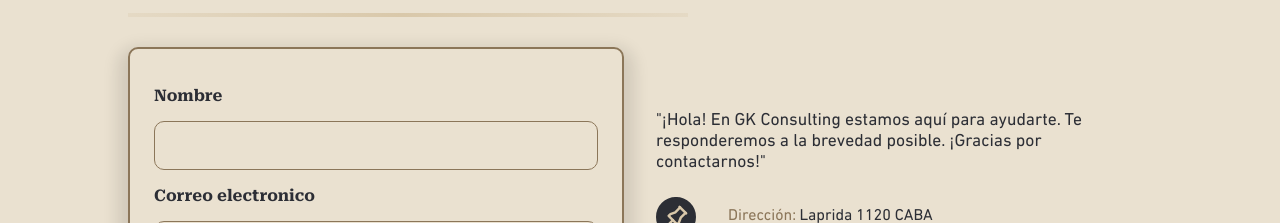
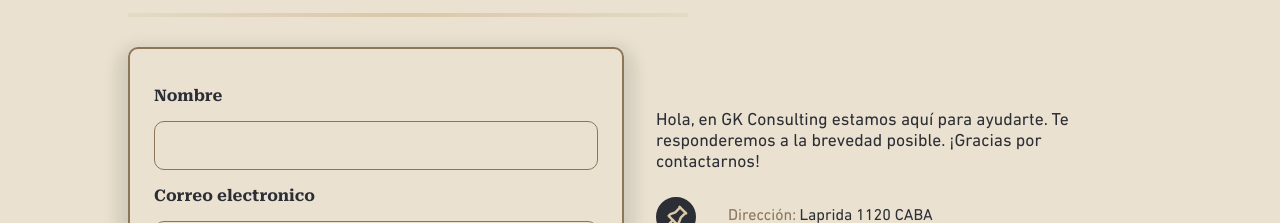
Before and after one commit to MatiasPinho/GkConsulting, a React (Vite) app: page / in a window 1280 px wide. Shown: the part 2735-2958 px from the top of the page. Built offline with nearby package versions, Linux system fonts and the light colour scheme; no server answers.

Commit message:
change text form

```diff
--- a/src/components/Contact/Contact.jsx
+++ b/src/components/Contact/Contact.jsx
@@ -114,8 +114,8 @@ export const Contact = () => {
           </section>
           <section className="contact__information">
             <p className="contact__information-paragraph">
-              "¡Hola! En GK Consulting estamos aquí para ayudarte. Te
-              responderemos a la brevedad posible. ¡Gracias por contactarnos!"
+              Hola, en GK Consulting estamos aquí para ayudarte. Te
+              responderemos a la brevedad posible. ¡Gracias por contactarnos!
             </p>
 
             <ul className="contact__information-list">
```
